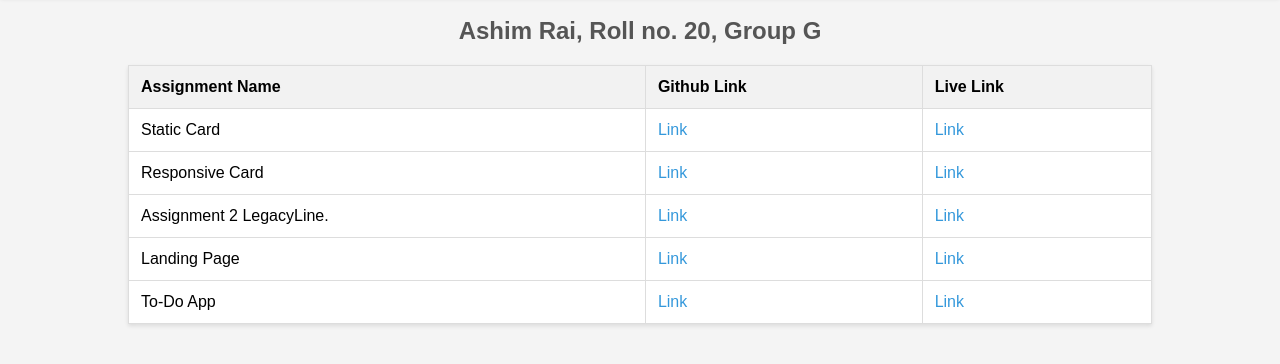
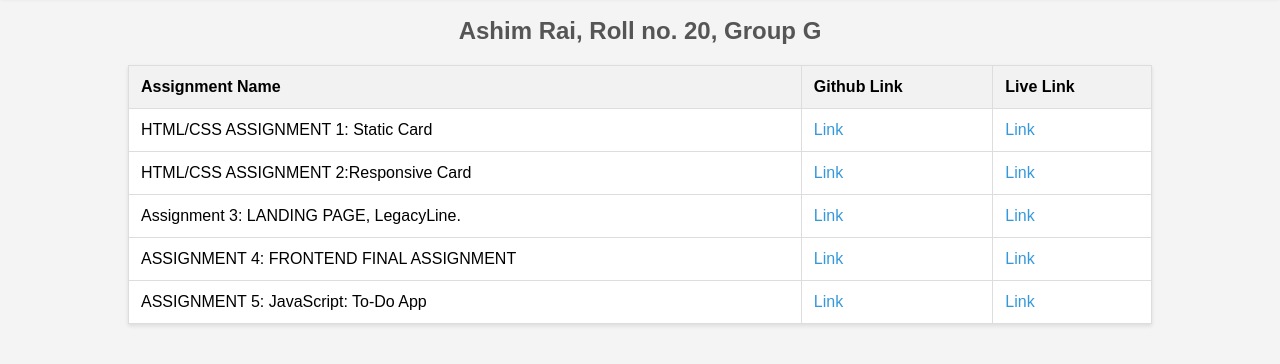
Before and after one commit to ashimrai123/Assignment_Table, a plain HTML site: page index.html in a window 1280 px wide. Shown: the part 80-444 px from the top of the page. Drawn offline with Linux system fonts and the light colour scheme.

Commit message:
Update index.html

```diff
--- a/index.html
+++ b/index.html
@@ -17,7 +17,7 @@
       </thead>
       <tbody>
         <tr>
-          <td>Static Card</td>
+          <td>HTML/CSS ASSIGNMENT 1: Static Card</td>
           <td>
             <a href="https://github.com/ashimrai123/Static_Card" target="_blank"
               >Link</a
@@ -30,7 +30,7 @@
           </td>
         </tr>
         <tr>
-          <td>Responsive Card</td>
+          <td>HTML/CSS ASSIGNMENT 2:Responsive Card</td>
           <td>
             <a
               href="https://github.com/ashimrai123/Responsive_Card"
@@ -47,7 +47,7 @@
           </td>
         </tr>
         <tr>
-          <td>Assignment 2 LegacyLine. </td>
+          <td>Assignment 3: LANDING PAGE, LegacyLine. </td>
           <td>
             <a
               href="https://github.com/ashimrai123/Assignment__2"
@@ -64,7 +64,7 @@
           </td>
         </tr>
         <tr>
-          <td>Landing Page </td>
+          <td>ASSIGNMENT 4: FRONTEND FINAL ASSIGNMENT </td>
           <td>
             <a
               href="https://github.com/ashimrai123/Landing_Page"
@@ -81,7 +81,7 @@
           </td>
         </tr>
         <tr>
-          <td>To-Do App </td>
+          <td>ASSIGNMENT 5: JavaScript: To-Do App </td>
           <td>
             <a
               href="https://github.com/ashimrai123/TO-DO-App"
```
